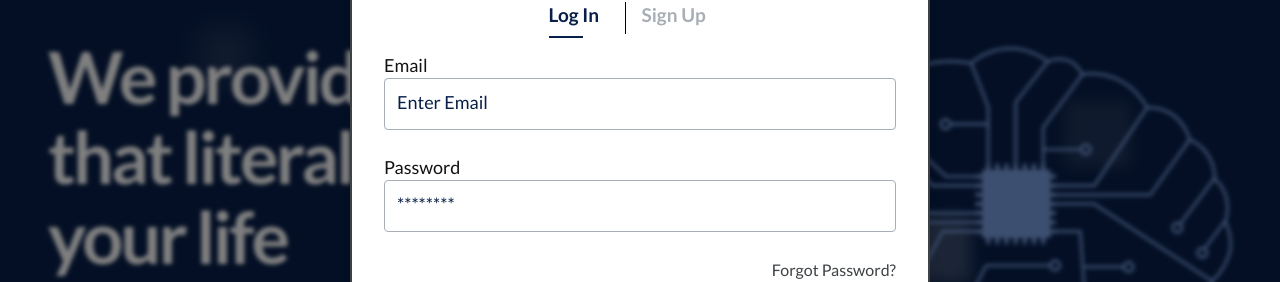
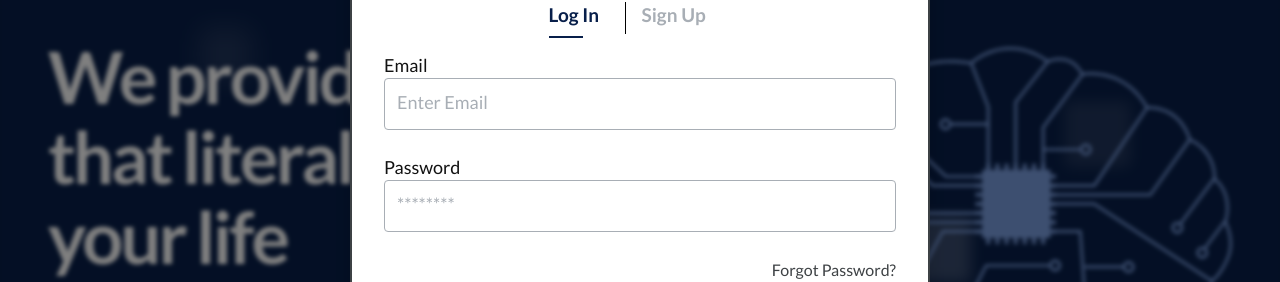
Before and after one commit to Zummit-Africa-Inc/Zapi-FE-v2, a React (Vite) app: page / in a window 1280 px wide. Both pictures are taken after a click on the button "Login". Shown: the part 156-438 px from the top of the page. Built offline with nearby package versions, Linux system fonts and the light colour scheme; no server answers; what aws-amplify would draw is missing.

Commit message:
placeholder color changed

```diff
--- a/src/components/shared/InputField.tsx
+++ b/src/components/shared/InputField.tsx
@@ -64,7 +64,7 @@ const useStyles = makeStyles((theme: Theme) => ({
     "&::placeholder": {
       fontSize: "18px",
       fontWeight: 400,
-      color: theme.palette.primary.main,
+      color: "#A8AEB5",
     },
     ":focus": {
       border: "2px solid #A0BDF5",
```
